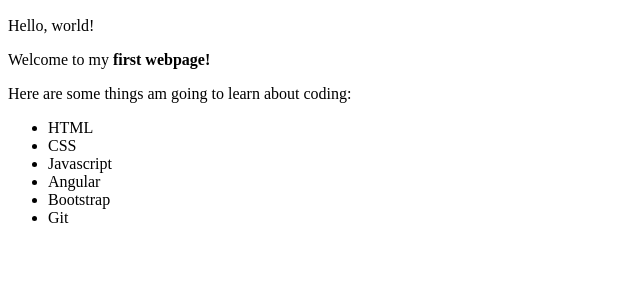
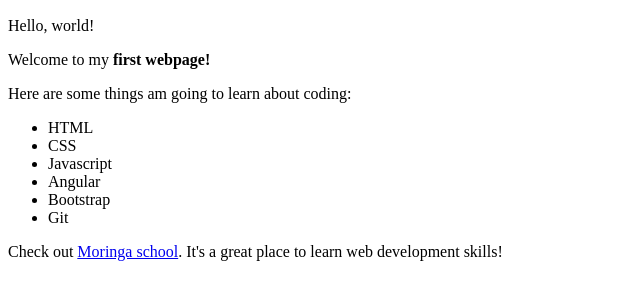
Before and after one commit to Breens-Mbaka/my-first-website, a plain HTML site: page my-first-webpage.html in a window 1280 px wide. Shown: the part 110-410 px from the top of the page, without its empty margins (0-640 px from the left). Drawn offline with Linux system fonts and the light colour scheme.

Commit message:
added an anchor tag to show a link to another website

```diff
--- a/my-first-webpage.html
+++ b/my-first-webpage.html
@@ -20,5 +20,8 @@
       <li>Bootstrap</li>
       <li>Git</li>
     </ul>
+
+    <p>Check out <a href="http://moringaschool.com/">Moringa school</a>.
+      It's a great place to learn web development skills!</p>
   </body>
 </html>
```
